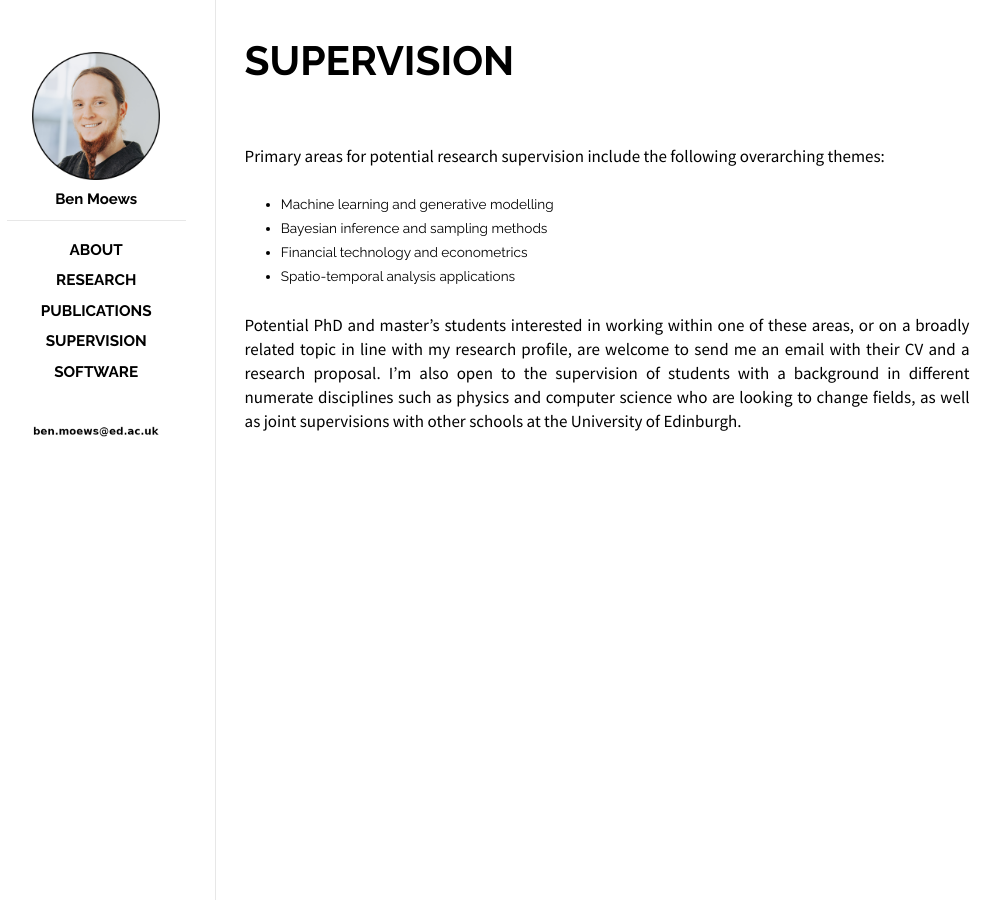
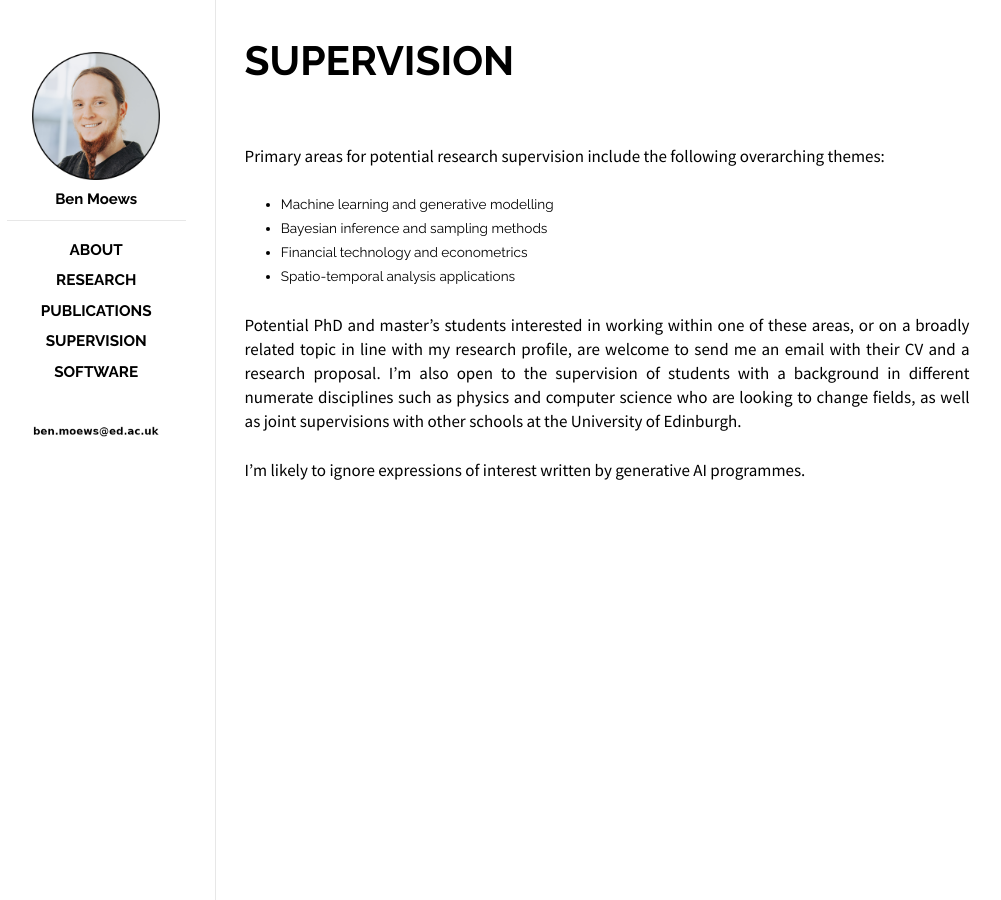
Before and after one commit to moews/moews.github.io, a Jekyll site: the page built from _posts/2017-03-25-supervision.md, in a window 1280 px wide. Shown: the whole page, without its empty margins (143-1144 px from the left). Built offline with Jekyll 4.4.1, drawn with Linux system fonts in a browser that asks for light colours.

Commit message:
Update 2017-03-25-supervision.md

```diff
--- a/_posts/2017-03-25-supervision.md
+++ b/_posts/2017-03-25-supervision.md
@@ -48,4 +48,6 @@ Primary areas for potential research supervision include the following overarchi
 <div style="height:25px;font-size:1px;">&nbsp;</div>
 
 Potential PhD and master's students interested in working within one of these areas, or on a broadly related topic in line with my research profile, are welcome to send me an email with their CV and a research proposal. I'm also open to the supervision of students with a background in different numerate disciplines such as physics and computer science who are looking to change fields, as well as joint supervisions with other schools at the University of Edinburgh.
+
+I'm likely to ignore expressions of interest written by generative AI programmes.
 <br>
```
